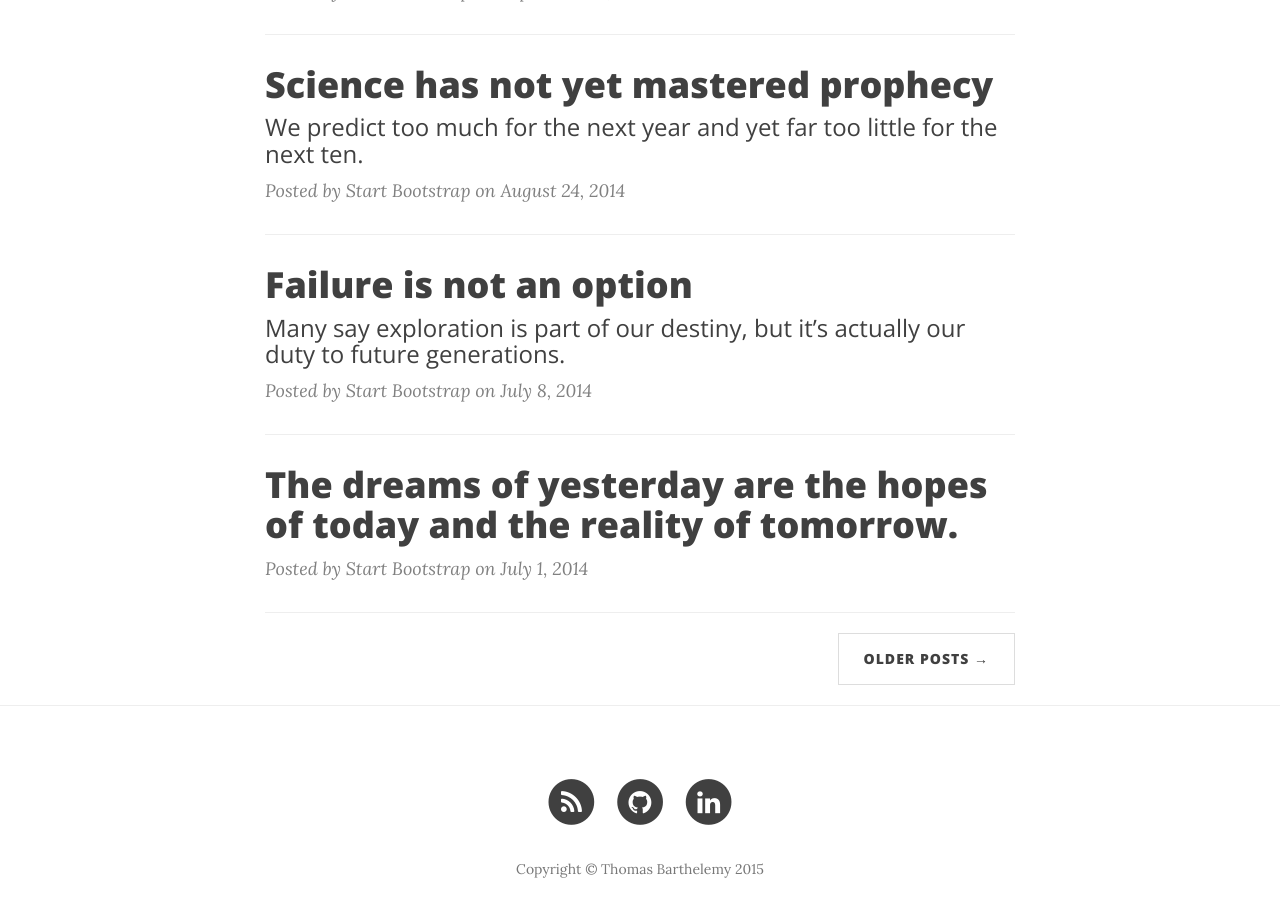
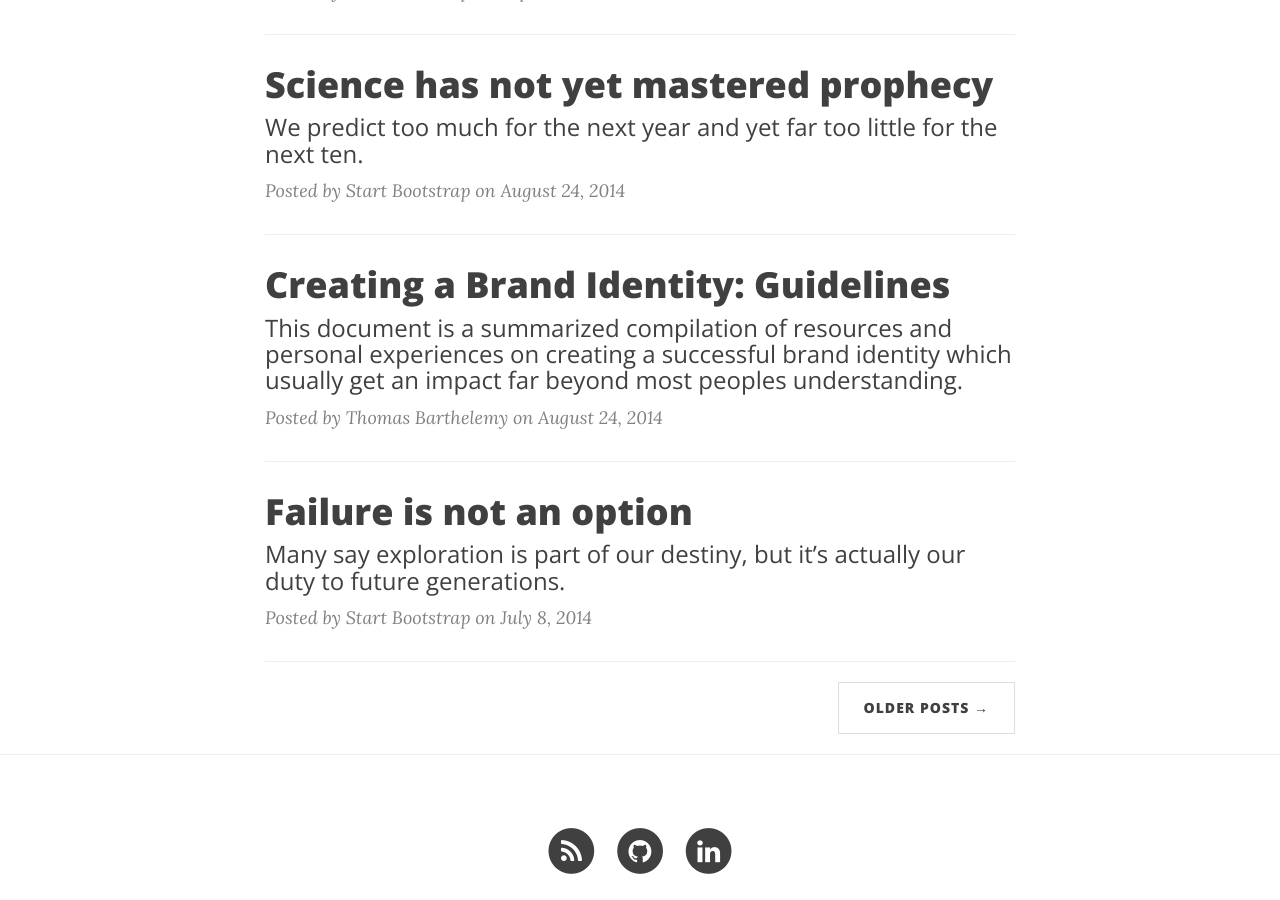
Before and after one commit to thomas-barthelemy/thomas-barthelemy.github.io, a Jekyll site: the page built from index.html, in a window 1280 px wide and 900 px high, scrolled down 955 px. Built offline with Jekyll 4.4.1, drawn with Linux system fonts in a browser that asks for light colours; nearby versions of some CDN libraries; the list of posts is cut into pages by our own code.

Commit message:
Added brand identity post

```diff
--- a/_config.yml
+++ b/_config.yml
@@ -15,3 +15,6 @@ permalink: pretty
 paginate: 5
 paginate_path: "blog/page:num"
 exclude: ["node_modules"]
+
+gems:
+- jekyll-redirect-from
--- /dev/null
+++ b/_posts/2014-07-25-brand-identity-guidelines.markdown
@@ -0,0 +1,10 @@
+---
+layout:     post
+title:      "Creating a Brand Identity: Guidelines"
+subtitle:   "This document is a summarized compilation of resources and personal experiences on creating a successful brand identity which usually get an impact far beyond most peoples understanding."
+date:       2014-08-24 12:00:00
+author:     "Thomas Barthelemy"
+header-img: "img/brand-identity.jpg"
+redirect_to:
+  - https://www.linkedin.com/pulse/20140725114630-170488479-creating-a-brand-identity-guidelines
+---
```
Also changed, not shown: img/brand-identity.jpg (added).
